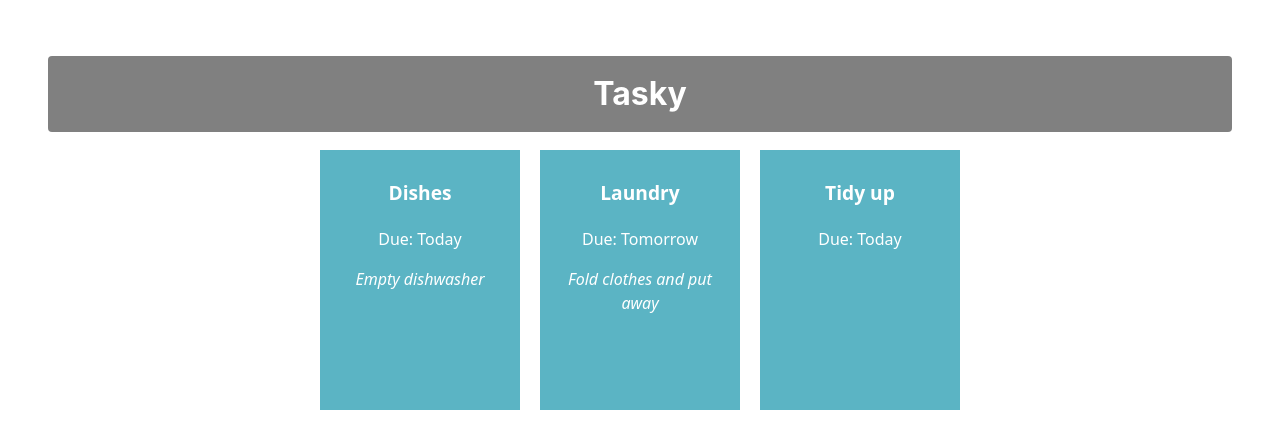
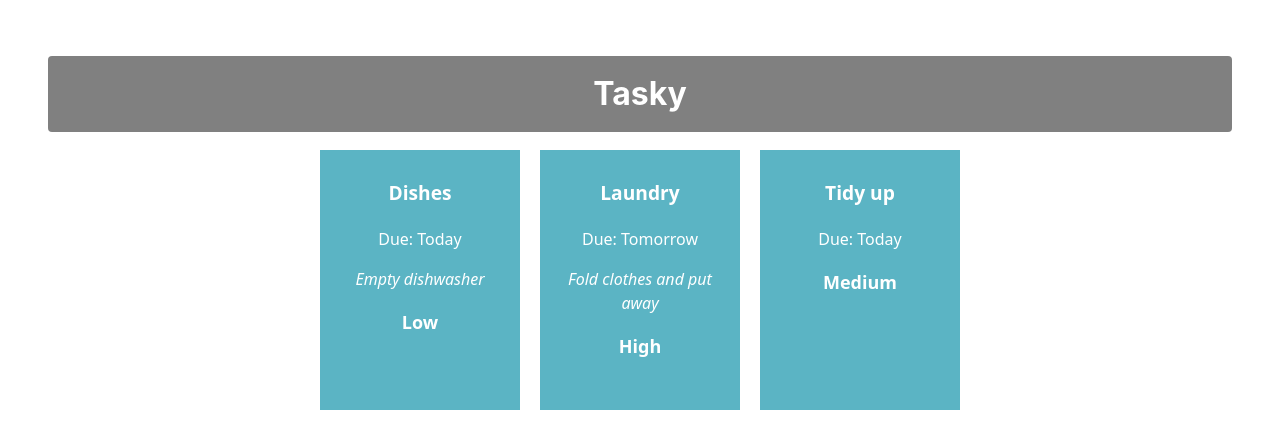
Before and after one commit to LorcanBrophy/react-basics-labs, a React (Vite) app in the folder tasky/: page / in a window 1280 px wide. Shown: the top 448 px of the page. Built offline with nearby package versions, Linux system fonts and the light colour scheme.

Commit message:
Tasky Lab 2a - Ecercise done

```diff
--- a/tasky/src/App.css
+++ b/tasky/src/App.css
@@ -44,3 +44,8 @@
 .description {
   font-style: italic;
 }
+
+.priority {
+  font-weight: bold;
+  font-size: large;
+}
--- a/tasky/src/App.jsx
+++ b/tasky/src/App.jsx
@@ -6,9 +6,9 @@
 
     const [ taskState, setTaskState ] = useState({
       tasks: [
-        { id: 1, title:"Dishes", description: "Empty dishwasher", deadline: "Today" },
-        { id: 2, title: "Laundry", description: "Fold clothes and put away", deadline: "Tomorrow" },
-        { id: 3, title: "Tidy up", deadline: "Today" }
+        { id: 1, title:"Dishes", description: "Empty dishwasher", deadline: "Today", priority: "Low"},
+        { id: 2, title: "Laundry", description: "Fold clothes and put away", deadline: "Tomorrow", priority: "High" },
+        { id: 3, title: "Tidy up", deadline: "Today", priority: "Medium" }
       ]
     });
 
@@ -26,6 +26,7 @@
               title={task.title}
               description={task.description}
               deadline={task.deadline}
+              priority={task.priority}
               key={task.is}
             />
           ))}
--- a/tasky/src/components/Task.jsx
+++ b/tasky/src/components/Task.jsx
@@ -5,6 +5,7 @@
             <p className="title">{props.title}</p>
             <p>Due: {props.deadline}</p>
             <p className="description">{props.description}</p>
+            <p className="priority">{props.priority}</p>
         </div>
     )
 }
```
